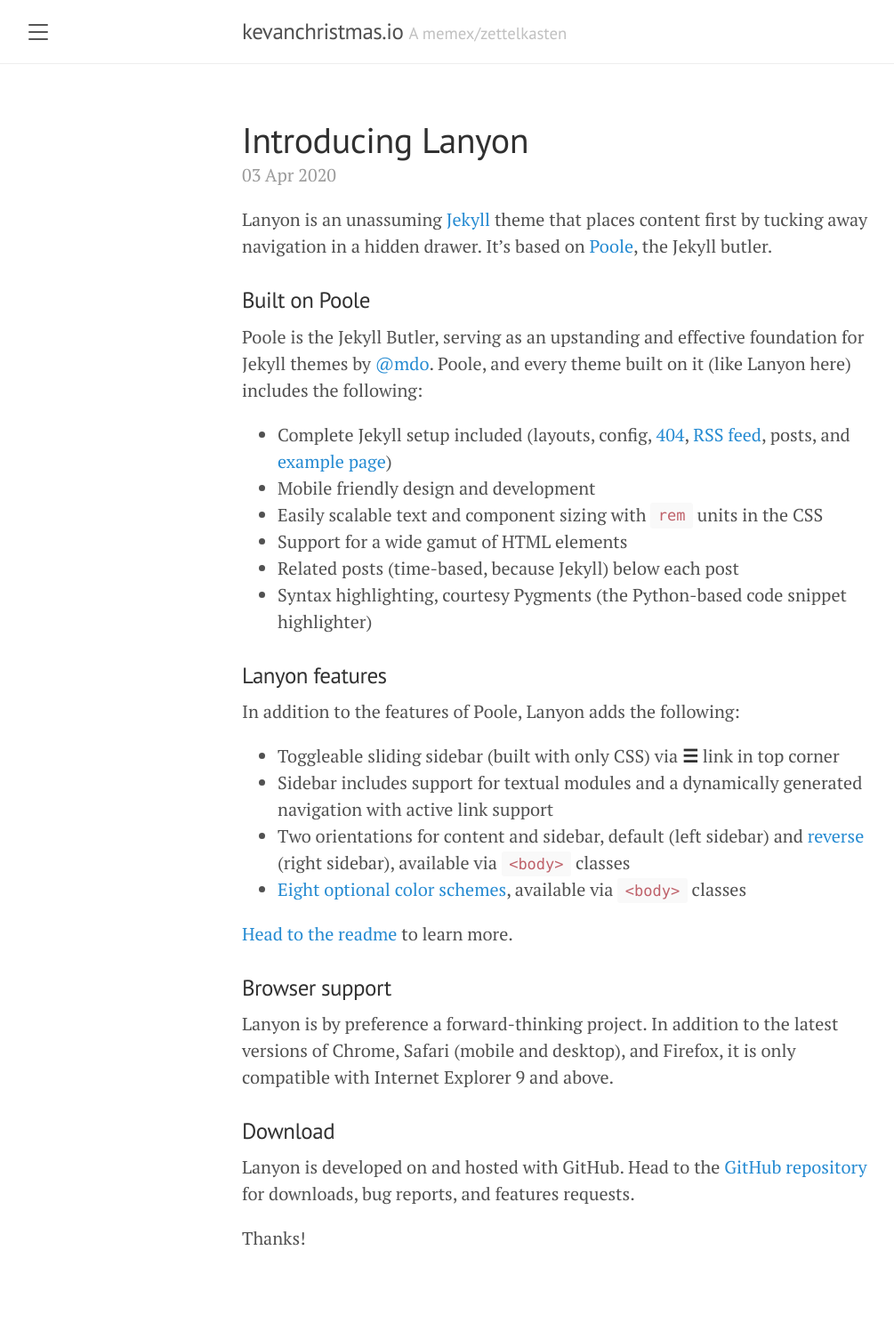
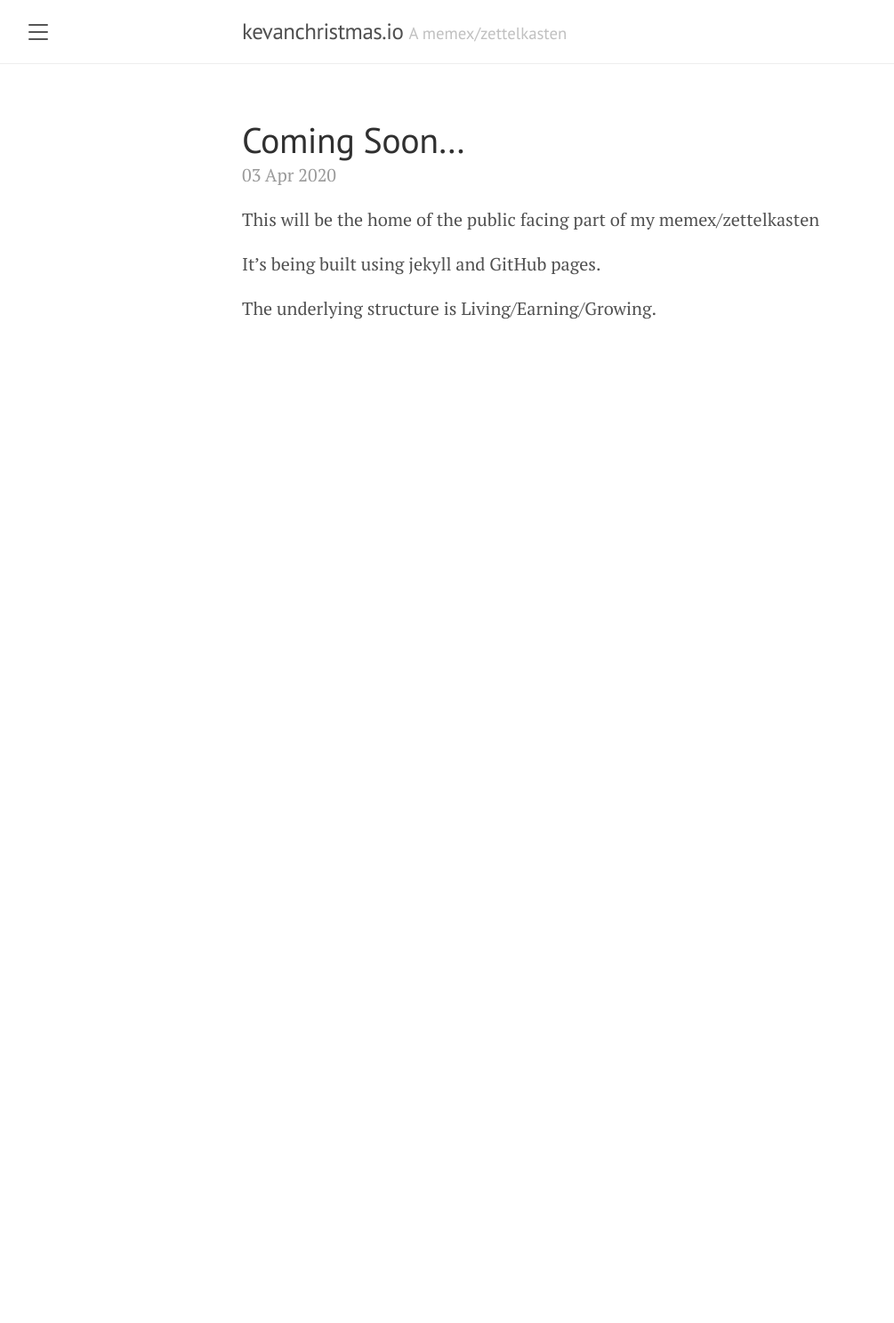
Before and after one commit to kevanchristmas/kevanchristmas.gitHub.io, a Jekyll site: the page built from _posts/2020-04-03-introducing-lanyon.md, in a window 1280 px wide. Shown: the whole page at 89% size, without its empty margins (8-1013 px from the left). Built offline with Jekyll 4.4.1, drawn with Linux system fonts in a browser that asks for light colours; after the commit the page ends 900 px from its top, so only the background shows below that.

Commit message:
Update first and only post to WIP

```diff
--- a/_posts/2020-04-03-introducing-lanyon.md
+++ b/_posts/2020-04-03-introducing-lanyon.md
@@ -1,38 +1,10 @@
 ---
 layout: post
-title: Introducing Lanyon
+title: Coming Soon…
 ---
 
-Lanyon is an unassuming [Jekyll](http://jekyllrb.com) theme that places content first by tucking away navigation in a hidden drawer. It's based on [Poole](http://getpoole.com), the Jekyll butler.
+This will be the home of the public facing part of my memex/zettelkasten
 
-### Built on Poole
+It's being built using jekyll and GitHub pages.
 
-Poole is the Jekyll Butler, serving as an upstanding and effective foundation for Jekyll themes by [@mdo](https://twitter.com/mdo). Poole, and every theme built on it (like Lanyon here) includes the following:
-
-* Complete Jekyll setup included (layouts, config, [404](/404), [RSS feed](/atom.xml), posts, and [example page](/about))
-* Mobile friendly design and development
-* Easily scalable text and component sizing with `rem` units in the CSS
-* Support for a wide gamut of HTML elements
-* Related posts (time-based, because Jekyll) below each post
-* Syntax highlighting, courtesy Pygments (the Python-based code snippet highlighter)
-
-### Lanyon features
-
-In addition to the features of Poole, Lanyon adds the following:
-
-* Toggleable sliding sidebar (built with only CSS) via **☰** link in top corner
-* Sidebar includes support for textual modules and a dynamically generated navigation with active link support
-* Two orientations for content and sidebar, default (left sidebar) and [reverse](https://github.com/poole/lanyon#reverse-layout) (right sidebar), available via `<body>` classes
-* [Eight optional color schemes](https://github.com/poole/lanyon#themes), available via `<body>` classes
-
-[Head to the readme](https://github.com/poole/lanyon#readme) to learn more.
-
-### Browser support
-
-Lanyon is by preference a forward-thinking project. In addition to the latest versions of Chrome, Safari (mobile and desktop), and Firefox, it is only compatible with Internet Explorer 9 and above.
-
-### Download
-
-Lanyon is developed on and hosted with GitHub. Head to the <a href="https://github.com/poole/lanyon">GitHub repository</a> for downloads, bug reports, and features requests.
-
-Thanks!
+The underlying structure is Living/Earning/Growing.
```
